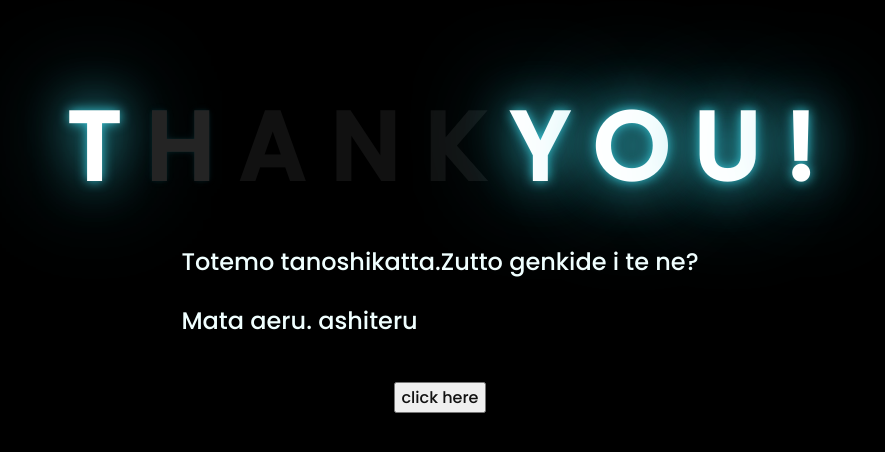
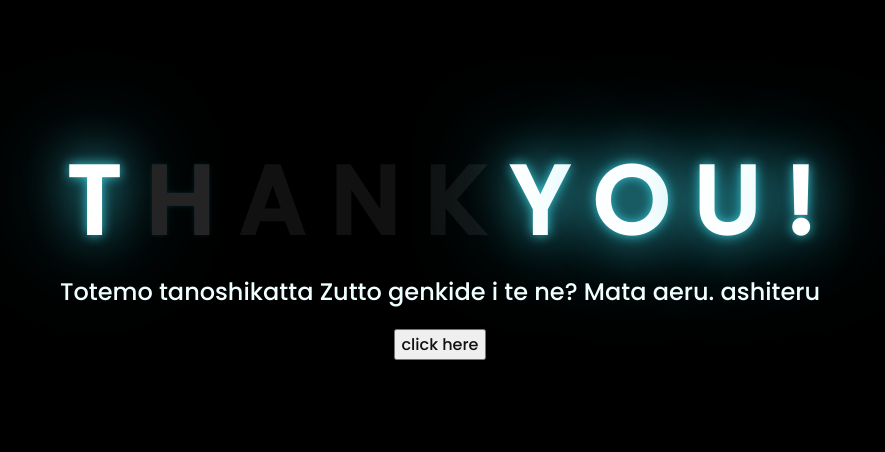
Before and after one commit to jpapan123/Jenny-Leah-Villanueva, a plain HTML site: page index.html in a window 1280 px wide. Shown: the part 164-616 px from the top of the page, without its empty margins (208-1093 px from the left). Drawn offline with Linux system fonts and the light colour scheme.

Commit message:
Update index.html

```diff
--- a/index.html
+++ b/index.html
@@ -38,8 +38,9 @@
       <span>!</span>
     </div>
     <div class="description">
-      <p>Totemo tanoshikatta.Zutto genkide i te ne?<p>
-      <p>Mata aeru. ashiteru<p>
+      <span>Totemo tanoshikatta</span>
+      <span>Zutto genkide i te ne?</span>
+      <span>Mata aeru. ashiteru</span>
     </div>
     <div class="button">
       <button>
```
